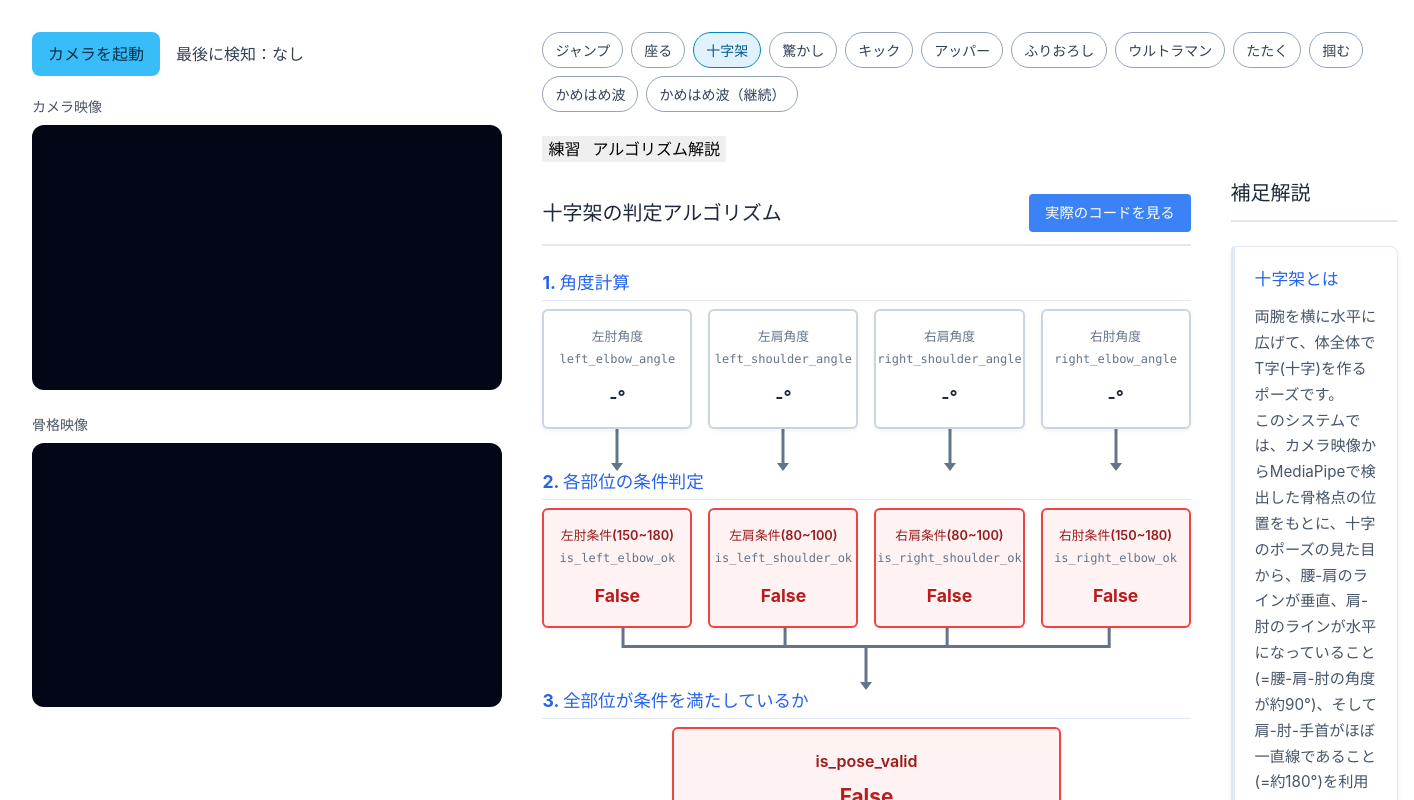
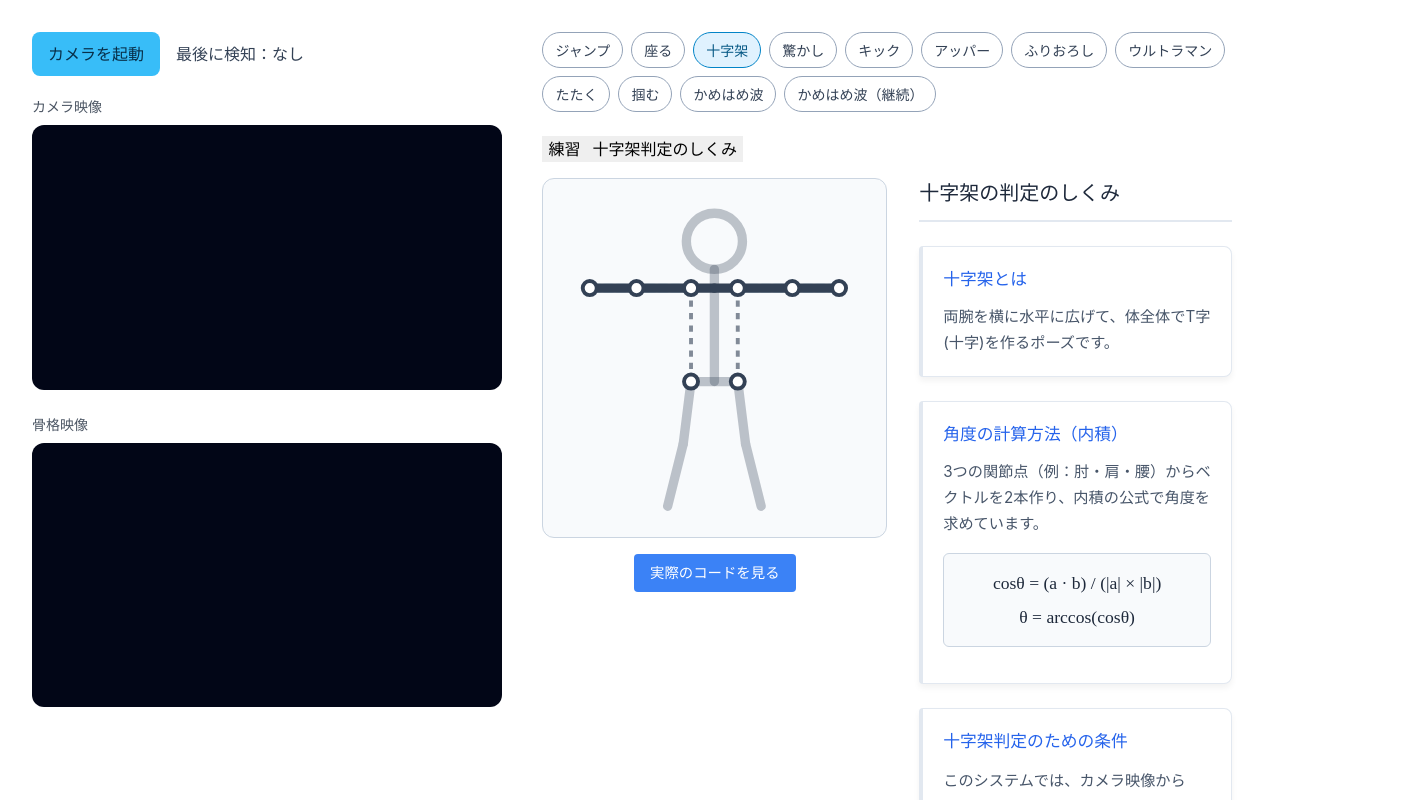
Before and after one commit to takaaaa-jun/2026_opencampus_project2, a React (Vite) app in the folder frontend/: page / in a window 1280 px wide. Both pictures are taken after a click on the tab "十字架". Shown: the top 800 px of the page, 1414 px wide, since content can reach past the window. Built offline with nearby package versions, Linux system fonts and the light colour scheme.

Commit message:
fix(tpose): 十字架判定の解説レイアウト修正とテキスト見直し

```diff
--- a/frontend/src/components/ExplanationPanel/explanations/TPoseExplanation/TPoseExplanation.css
+++ b/frontend/src/components/ExplanationPanel/explanations/TPoseExplanation/TPoseExplanation.css
@@ -887,3 +887,25 @@
     min-height: 240px;
   }
 }
+.tpose-explanation__logic-item {
+  background-color: #f8fafc;
+  border-left: 4px solid #3b82f6;
+  padding: 1rem;
+  margin-bottom: 1rem;
+  border-radius: 0 4px 4px 0;
+}
+
+.logic-item-title {
+  color: #1e293b;
+  font-size: 0.95rem;
+  font-weight: 700;
+  margin-bottom: 0.5rem;
+  margin-top: 0;
+}
+
+.logic-item-desc {
+  color: #475569;
+  font-size: 0.85rem;
+  line-height: 1.5;
+  margin: 0;
+}
--- a/frontend/src/components/ExplanationPanel/explanations/TPoseExplanation/TPoseExplanation.tsx
+++ b/frontend/src/components/ExplanationPanel/explanations/TPoseExplanation/TPoseExplanation.tsx
@@ -547,7 +547,7 @@ export function TPoseExplanation({ detectionData }: ExplanationProps) {
           className={`tpose-explanation__tab ${activeTab === 'algorithm' ? 'is-active' : ''}`}
           onClick={() => setActiveTab('algorithm')}
         >
-          アルゴリズム解説
+          十字架判定のしくみ
         </button>
       </div>
 
@@ -641,12 +641,14 @@ export function TPoseExplanation({ detectionData }: ExplanationProps) {
 
       {activeTab === 'algorithm' && (
         <div className="tpose-explanation__algorithm">
-          <div className="tpose-explanation__alg-layout">
+          <div className="tpose-explanation__body">
 
-            {/* 左側: フローチャート */}
-            <div className="tpose-explanation__flowchart">
-              <div className="tpose-explanation__flowchart-header">
-                <h3 className="tpose-explanation__flowchart-title">十字架の判定アルゴリズム</h3>
+            {/* 左側: 視覚化（骨格）パネル */}
+            <div className="tpose-explanation__visual-panel">
+              <div className="tpose-explanation__figure-wrap">
+                <PictogramFigure details={details} landmarks={_landmarks} selectedCondition={selectedCondition} />
+              </div>
+              <div className="tpose-explanation__code-btn-container" style={{ marginTop: '1rem', textAlign: 'center' }}>
                 <button
                   className="tpose-explanation__view-code-btn"
                   onClick={() => setIsCodeModalOpen(true)}
@@ -654,120 +656,16 @@ export function TPoseExplanation({ detectionData }: ExplanationProps) {
                   実際のコードを見る
                 </button>
               </div>
-
-              <div className="flowchart-container">
-                {/* 1段目: 現在の角度 */}
-                <div className="flowchart-step-label">1. 角度計算</div>
-                <div className="flowchart-row flowchart-row--4col">
-                  <div className="flowchart-box">
-                    <span className="flowchart-label">左肘角度</span>
-                    <span className="flowchart-var">left_elbow_angle</span>
-                    <span className="flowchart-value">{details ? details.left_elbow_angle : '-'}°</span>
-                  </div>
-                  <div className="flowchart-box">
-                    <span className="flowchart-label">左肩角度</span>
-                    <span className="flowchart-var">left_shoulder_angle</span>
-                    <span className="flowchart-value">{details ? details.left_shoulder_angle : '-'}°</span>
-                  </div>
-                  <div className="flowchart-box">
-                    <span className="flowchart-label">右肩角度</span>
-                    <span className="flowchart-var">right_shoulder_angle</span>
-                    <span className="flowchart-value">{details ? details.right_shoulder_angle : '-'}°</span>
-                  </div>
-                  <div className="flowchart-box">
-                    <span className="flowchart-label">右肘角度</span>
-                    <span className="flowchart-var">right_elbow_angle</span>
-                    <span className="flowchart-value">{details ? details.right_elbow_angle : '-'}°</span>
-                  </div>
-                </div>
-
-                {/* 下矢印 */}
-                <div className="flowchart-row flowchart-row--4col flowchart-arrows">
-                  <div className="flowchart-arrow"></div>
-                  <div className="flowchart-arrow"></div>
-                  <div className="flowchart-arrow"></div>
-                  <div className="flowchart-arrow"></div>
-                </div>
-
-                {/* 2段目: 角度条件判定 */}
-                <div className="flowchart-step-label">2. 各部位の条件判定</div>
-                <div className="flowchart-row flowchart-row--4col">
-                  <div className={`flowchart-box ${details?.is_left_elbow_ok ? 'is-ok' : 'is-ng'}`}>
-                    <span className="flowchart-label">左肘条件(150~180)</span>
-                    <span className="flowchart-var">is_left_elbow_ok</span>
-                    <span className="flowchart-value">{details?.is_left_elbow_ok ? 'True' : 'False'}</span>
-                  </div>
-                  <div className={`flowchart-box ${details?.is_left_shoulder_ok ? 'is-ok' : 'is-ng'}`}>
-                    <span className="flowchart-label">左肩条件(80~100)</span>
-                    <span className="flowchart-var">is_left_shoulder_ok</span>
-                    <span className="flowchart-value">{details?.is_left_shoulder_ok ? 'True' : 'False'}</span>
-                  </div>
-                  <div className={`flowchart-box ${details?.is_right_shoulder_ok ? 'is-ok' : 'is-ng'}`}>
-                    <span className="flowchart-label">右肩条件(80~100)</span>
-                    <span className="flowchart-var">is_right_shoulder_ok</span>
-                    <span className="flowchart-value">{details?.is_right_shoulder_ok ? 'True' : 'False'}</span>
-                  </div>
-                  <div className={`flowchart-box ${details?.is_right_elbow_ok ? 'is-ok' : 'is-ng'}`}>
-                    <span className="flowchart-label">右肘条件(150~180)</span>
-                    <span className="flowchart-var">is_right_elbow_ok</span>
-                    <span className="flowchart-value">{details?.is_right_elbow_ok ? 'True' : 'False'}</span>
-                  </div>
-                </div>
-
-                {/* 集合矢印 */}
-                <div className="flowchart-merge-arrows">
-                  <svg width="100%" height="20" style={{ display: 'block', overflow: 'visible' }}>
-                    {/* 4本の縦線（下へ20px） */}
-                    <line x1="12.5%" y1="0" x2="12.5%" y2="20" stroke="#64748b" strokeWidth="3" />
-                    <line x1="37.5%" y1="0" x2="37.5%" y2="20" stroke="#64748b" strokeWidth="3" />
-                    <line x1="62.5%" y1="0" x2="62.5%" y2="20" stroke="#64748b" strokeWidth="3" />
-                    <line x1="87.5%" y1="0" x2="87.5%" y2="20" stroke="#64748b" strokeWidth="3" />
-                    {/* 1本の横線（左端から右端まで） */}
-                    <line x1="12.5%" y1="18.5" x2="87.5%" y2="18.5" stroke="#64748b" strokeWidth="3" />
-                  </svg>
-                  <div className="flowchart-arrow-center"></div>
-                </div>
-
-                {/* 3段目: is_pose_valid */}
-                <div className="flowchart-step-label">3. 全部位が条件を満たしているか</div>
-                <div className="flowchart-row flowchart-row--center">
-                  <div className={`flowchart-box flowchart-box--large ${details?.is_pose_valid ? 'is-ok' : 'is-ng'}`}>
-                    <span className="flowchart-label">is_pose_valid</span>
-                    <span className="flowchart-value">{details?.is_pose_valid ? 'True' : 'False'}</span>
-                  </div>
-                </div>
-
-                {/* 下矢印 */}
-                <div className="flowchart-row flowchart-row--center flowchart-arrows">
-                  <div className="flowchart-arrow"></div>
-                </div>
-
-                {/* 4段目: タイマー */}
-                <div className="flowchart-step-label">4. 1秒継続</div>
-                <div className="flowchart-row flowchart-row--center">
-                  <div className={`flowchart-box flowchart-box--timer ${details?.triggered ? 'is-ok' : ''}`}>
-                    <span className="flowchart-label">
-                      {details?.is_pose_valid ? '1秒タイマー 計測中...' : 'タイマー リセット'}
-                    </span>
-                    <div className="flowchart-timer-bar">
-                      <div className="flowchart-timer-fill" style={{ width: `${Math.min(Math.max(holdProgress, 0), 1) * 100}%` }} />
-                    </div>
-                    <span className="flowchart-value">{details?.triggered ? '検知成功！' : `${(holdProgress * 1.0).toFixed(2)} / 1.0秒`}</span>
-                  </div>
-                </div>
-
-              </div>
             </div>
 
-            {/* 右側: テキスト解説 */}
+            {/* 右側: 解説パネル */}
             <div className="tpose-explanation__text-section">
-              <h3 className="tpose-explanation__text-title">補足解説</h3>
+              <h3 className="tpose-explanation__text-title">十字架の判定のしくみ</h3>
 
               <div className="tpose-explanation__text-block">
                 <h4>十字架とは</h4>
                 <p>
-                  両腕を横に水平に広げて、体全体でT字(十字)を作るポーズです。<br/>
-                  このシステムでは、カメラ映像からMediaPipeで検出した骨格点の位置をもとに、十字のポーズの見た目から、腰-肩のラインが垂直、肩-肘のラインが水平になっていること(=腰-肩-肘の角度が約90°)、そして肩-肘-手首がほぼ一直線であること(=約180°)を利用して判定しています。
+                  両腕を横に水平に広げて、体全体でT字(十字)を作るポーズです。
                 </p>
               </div>
 
@@ -783,11 +681,31 @@ export function TPoseExplanation({ detectionData }: ExplanationProps) {
               </div>
 
               <div className="tpose-explanation__text-block">
-                <h4>なぜ1秒間キープが必要か</h4>
-                <p>
-                  角度の条件だけだと、腕を振り回したときに一瞬だけ十字の形になっただけでも反応してしまいます。<br/>
-                  そこで、<strong>1秒間ずっと条件を満たし続けたとき</strong>だけ「十字架」として検知するようにしています。これで、意図していない動作での誤反応を防いでいます。
+                <h4>十字架判定のための条件</h4>
+                <p style={{ marginBottom: '1rem', lineHeight: '1.8' }}>
+                  このシステムでは、カメラ映像からMediaPipeで検出した骨格点の位置をもとに、十字のポーズの見た目から<br />
+                  <span style={{ display: 'inline-block', marginLeft: '1rem', fontWeight: 'bold' }}>
+                    ・腰-肩-肘が垂直<br />
+                    ・肩-肘-手首が水平<br />
+                  </span><br />
+                  という特徴が考えられます。この特徴を用いて判定を行っています。
                 </p>
+
+                <div className="tpose-explanation__logic-item">
+                  <h5 className="logic-item-title">1. 肩の角度（80〜100°）</h5>
+                  <p className="logic-item-desc">腕が前や下ではなく、真横に水平に上がっているかを判断するためです。</p>
+                </div>
+
+                <div className="tpose-explanation__logic-item">
+                  <h5 className="logic-item-title">2. 肘の角度（150〜180°）</h5>
+                  <p className="logic-item-desc">腕が曲がっておらず、まっすぐ水平に伸びているかを判断するためです。</p>
+                </div>
+
+                <div className="tpose-explanation__logic-item">
+                  <h5 className="logic-item-title">3. 1秒間の維持</h5>
+                  <p className="logic-item-desc">腕を振り回した際などに、一瞬だけ十字の形になった誤反応を防ぎ、意図したポーズのみを検知するためです。</p>
+                </div>
+
               </div>
             </div>
 
```
